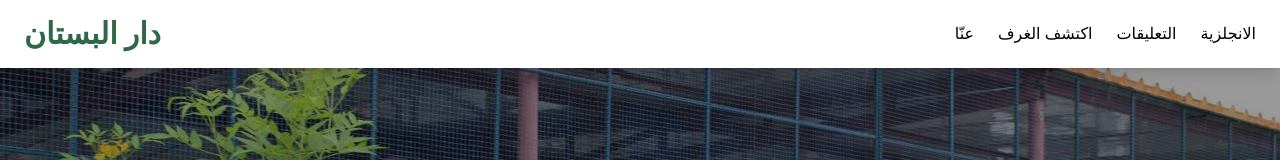
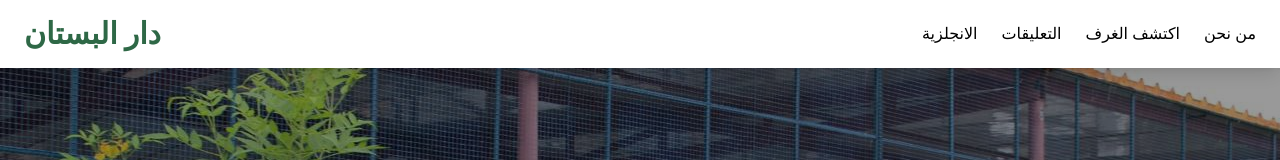
Before and after one commit to ahlem20/Albostan, a React (Create React App) app: page / in a window 1280 px wide. Shown: the top 160 px of the page. Built offline with nearby package versions, Linux system fonts and the light colour scheme.

Commit message:
Update Arabic.js

```diff
--- a/src/Arabic.js
+++ b/src/Arabic.js
@@ -97,10 +97,10 @@ const App = () => {
     <h1 className="lg:text-3xl text-2xl font-bold text-greener">دار البستان</h1>
      {/* Desktop Menu */}
     <div className="hidden md:flex space-x-6">
-    <button onClick={() => navigate('/about')} className="cursor-pointer hover:text-greener">عنّا</button>
+    <button onClick={() => navigate('/english')} className="cursor-pointer hover:text-greener">الانجلزية</button>
+    <button onClick={() => navigate('/comments')} className="cursor-pointer hover:text-greener">التعليقات</button>
     <button onClick={() => navigate('/rooms')} className="cursor-pointer hover:text-greener">اكتشف الغرف</button>
-    <button onClick={() => navigate('/comments')} className="cursor-pointer hover:text-greener">التعليقات</button>
-    <button onClick={() => navigate('/english')} className="cursor-pointer hover:text-greener">الانجلزية</button>
+    <button onClick={() => navigate('/about')} className="cursor-pointer hover:text-greener">من نحن</button>
     </div>
 
     {/* Mobile Menu Button */}
@@ -114,11 +114,10 @@ const App = () => {
   {/* Mobile Menu */}
   {isMenuOpen && (
     <div className="md:hidden flex flex-col bg-white px-6 py-4 space-y-4">
-      <button onClick={() => navigate('/about')} className="cursor-pointer hover:text-greener">عنّا</button>
-      <button onClick={() => navigate('/rooms')} className="cursor-pointer hover:text-greener">اكتشف الغرف</button>
-      <button onClick={() => navigate('/comments')} className="cursor-pointer hover:text-greener">التعليقات</button>
-      <button onClick={() => navigate('/english')} className="cursor-pointer hover:text-greener">الانجلزية</button>
-
+    <button onClick={() => navigate('/english')} className="cursor-pointer hover:text-greener">الانجلزية</button>
+    <button onClick={() => navigate('/comments')} className="cursor-pointer hover:text-greener">التعليقات</button>
+    <button onClick={() => navigate('/rooms')} className="cursor-pointer hover:text-greener">اكتشف الغرف</button>
+    <button onClick={() => navigate('/about')} className="cursor-pointer hover:text-greener">من نحن</button>
     </div>
   )}
 </nav>
```
